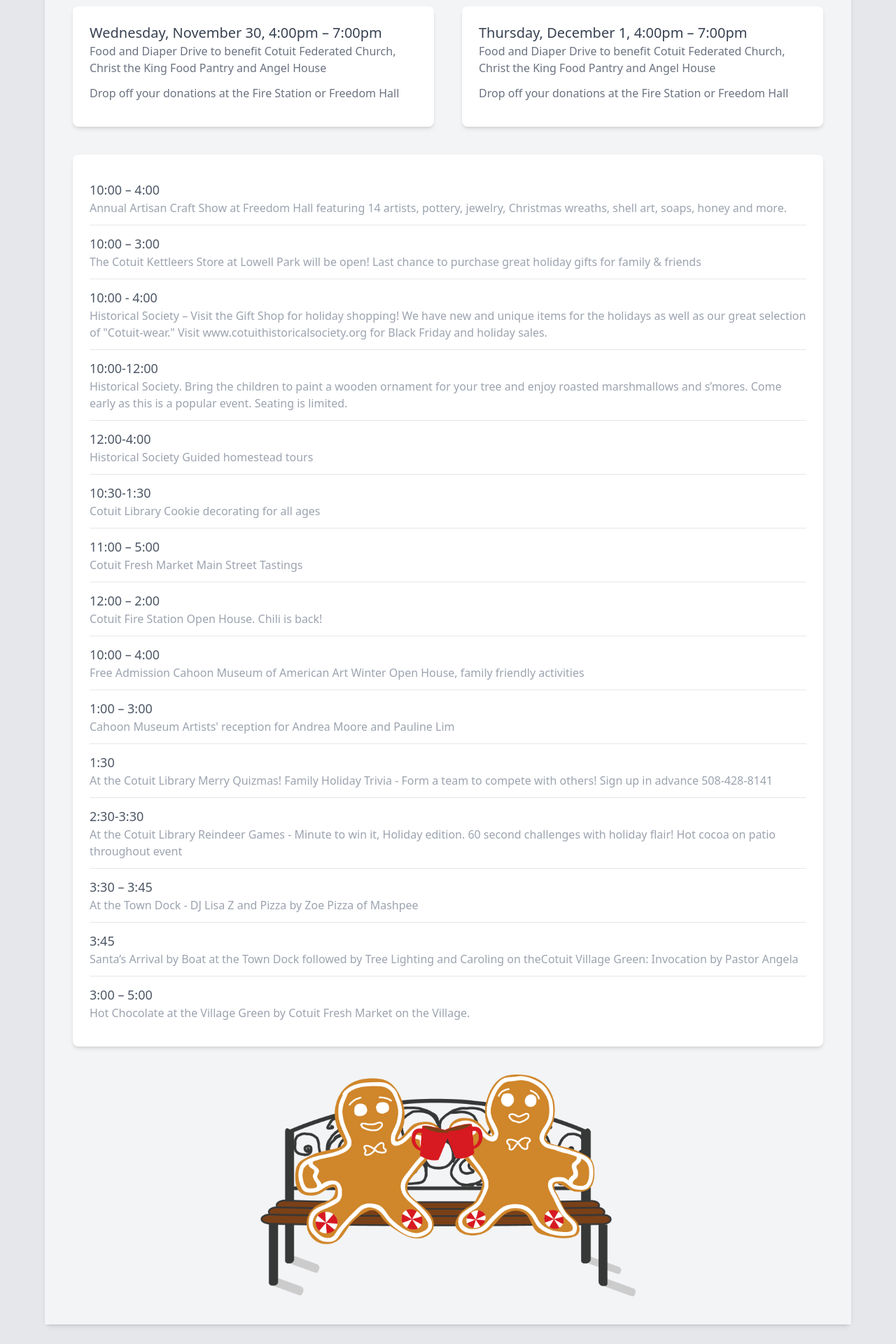
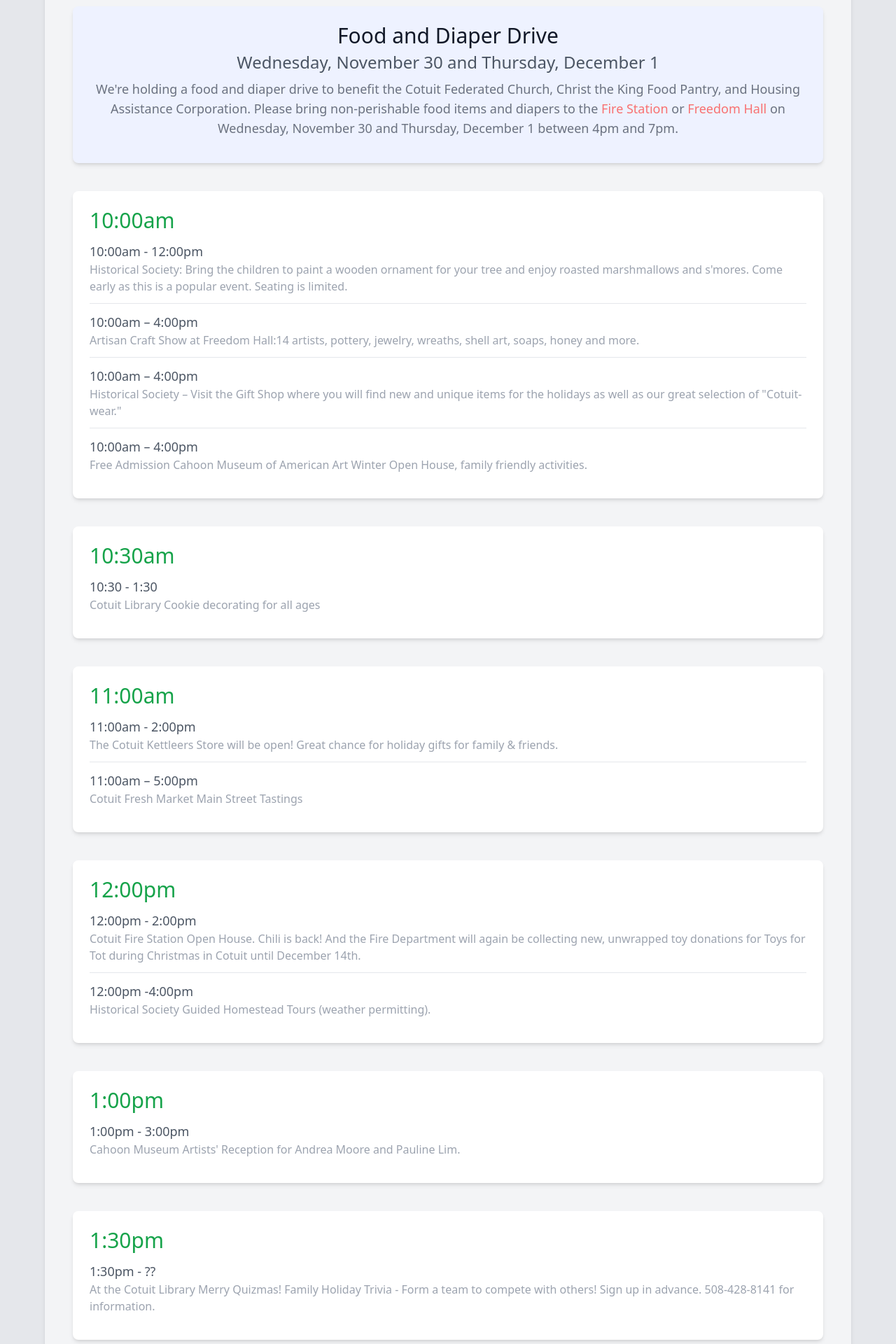
Before and after one commit to dfravel/christmas-in-cotuit, a Vue app: page / in a window 1280 px wide. Shown: the part 420-2340 px from the top of the page at 70% size. Built offline with nearby package versions, Linux system fonts and the light colour scheme.

Commit message:
content cleanup. ready for initial launch

```diff
--- a/src/App.vue
+++ b/src/App.vue
@@ -8,130 +8,237 @@
         <h1 class="text-xl sm:text-3xl my-4 text-white">Saturday, December 3, 2022</h1>
       </header>
 
-      <main class="bg-gray-100 p-10 h-full">
-        <div class="grid grid-cols-1 sm:grid-cols-2 gap-y-10 sm:gap-x-10">
-          <div class="col-span-1 rounded-lg shadow-md p-6 bg-white">
-            <h2 class="text-xl text-gray-700">Wednesday, November 30, 4:00pm – 7:00pm</h2>
-            <p class="text-gray-500 mb-3">Food and Diaper Drive to benefit Cotuit Federated Church, Christ the King Food Pantry and Angel House</p>
-            <p class="text-gray-500 mb-3">Drop off your donations at the Fire Station or Freedom Hall</p>
-          </div>
-
-          <div class="col-span-1 rounded-lg shadow-md p-6 bg-white">
-            <h2 class="text-xl text-gray-700">Thursday, December 1, 4:00pm – 7:00pm</h2>
-            <p class="text-gray-500 mb-3">Food and Diaper Drive to benefit Cotuit Federated Church, Christ the King Food Pantry and Angel House</p>
-            <p class="text-gray-500 mb-3">Drop off your donations at the Fire Station or Freedom Hall</p>
+      <main class="bg-gray-100 p-4 sm:p-10 h-full">
+        <div class="grid grid-cols-1 gap-y-10">
+          <div class="col-span-1 rounded-lg shadow-md p-6 bg-indigo-50 text-center">
+            <h2 class="text-2xl sm:text-3xl text-gray-900">Food and Diaper Drive</h2>
+            <h2 class="text-xl sm:text-2xl text-gray-600 mt-1">Wednesday, November 30 and Thursday, December 1</h2>
+            <p class="text-gray-500 mb-3 mt-2 text-base sm:text-lg">
+              We're holding a food and diaper drive to benefit the Cotuit Federated Church, Christ the King Food Pantry, and Housing Assistance
+              Corporation. Please bring non-perishable food items and diapers to the
+              <a href="https://goo.gl/maps/YYpZbXFULAqtYQH47" target="_blank" class="text-red-400 hover:underline">Fire Station</a> or
+              <a href="https://goo.gl/maps/EEK7bnubQzbSn9eZ8" target="_blank" class="text-red-400 hover:underline">Freedom Hall</a> on Wednesday,
+              November 30 and Thursday, December 1 between 4pm and 7pm.
+            </p>
+            <p class="text-gray-500 mb-3 mt-2 text-lg"></p>
           </div>
         </div>
 
-        <div class="grid grid-cols-1 mt-10 bg-white rounded-lg shadow-md p-6">
+        <div class="flex flex-col mb-6 mt-10 bg-white rounded-lg shadow-md p-6">
+          <div>
+            <div class="text-green-600 text-3xl">10:00am</div>
+          </div>
+
           <ul class="divide-y divide-gray-200">
             <li class="py-3">
               <div class="flex flex-col">
-                <div class="text-gray-600 text-lg">10:00 – 4:00</div>
+                <div class="text-gray-600 text-lg">10:00am - 12:00pm</div>
                 <div class="text-gray-400">
-                  Annual Artisan Craft Show at Freedom Hall featuring 14 artists, pottery, jewelry, Christmas wreaths, shell art, soaps, honey and
-                  more.
+                  Historical Society: Bring the children to paint a wooden ornament for your tree and enjoy roasted marshmallows and s'mores. Come
+                  early as this is a popular event. Seating is limited.
+                </div>
+              </div>
+            </li>
+
+            <li class="py-3">
+              <div class="flex flex-col">
+                <div class="text-gray-600 text-lg">10:00am – 4:00pm</div>
+                <div class="text-gray-400">
+                  Artisan Craft Show at Freedom Hall:14 artists, pottery, jewelry, wreaths, shell art, soaps, honey and more.
                 </div>
               </div>
             </li>
             <li class="py-3">
               <div class="flex flex-col">
-                <div class="text-gray-600 text-lg">10:00 – 3:00</div>
+                <div class="text-gray-600 text-lg">10:00am – 4:00pm</div>
                 <div class="text-gray-400">
-                  The Cotuit Kettleers Store at Lowell Park will be open! Last chance to purchase great holiday gifts for family & friends
+                  Historical Society – Visit the Gift Shop where you will find new and unique items for the holidays as well as our great selection of
+                  "Cotuit-wear."
                 </div>
               </div>
             </li>
+
             <li class="py-3">
               <div class="flex flex-col">
-                <div class="text-gray-600 text-lg">10:00 - 4:00</div>
+                <div class="text-gray-600 text-lg">10:00am – 4:00pm</div>
+                <div class="text-gray-400">Free Admission Cahoon Museum of American Art Winter Open House, family friendly activities.</div>
+              </div>
+            </li>
+          </ul>
+        </div>
+
+        <div class="flex flex-col mb-6 mt-10 bg-white rounded-lg shadow-md p-6">
+          <div>
+            <div class="text-green-600 text-3xl">10:30am</div>
+          </div>
+
+          <ul class="divide-y divide-gray-200">
+            <li class="py-3">
+              <div class="flex flex-col">
+                <div class="text-gray-600 text-lg">10:30 - 1:30</div>
+                <div class="text-gray-400">Cotuit Library Cookie decorating for all ages</div>
+              </div>
+            </li>
+          </ul>
+        </div>
+
+        <div class="flex flex-col mb-6 mt-10 bg-white rounded-lg shadow-md p-6">
+          <div class="text-green-600 text-3xl">11:00am</div>
+
+          <ul class="divide-y divide-gray-200">
+            <li class="py-3">
+              <div class="flex flex-col">
+                <div class="text-gray-600 text-lg">11:00am - 2:00pm</div>
+                <div class="text-gray-400">The Cotuit Kettleers Store will be open! Great chance for holiday gifts for family & friends.</div>
+              </div>
+            </li>
+
+            <li class="py-3">
+              <div class="flex flex-col">
+                <div class="text-gray-600 text-lg">11:00am – 5:00pm</div>
+                <div class="text-gray-400">Cotuit Fresh Market Main Street Tastings</div>
+              </div>
+            </li>
+          </ul>
+        </div>
+
+        <div class="flex flex-col mb-6 mt-10 bg-white rounded-lg shadow-md p-6">
+          <div>
+            <div class="text-green-600 text-3xl">12:00pm</div>
+          </div>
+
+          <ul class="divide-y divide-gray-200">
+            <li class="py-3">
+              <div class="flex flex-col">
+                <div class="text-gray-600 text-lg">12:00pm - 2:00pm</div>
                 <div class="text-gray-400">
-                  Historical Society – Visit the Gift Shop for holiday shopping! We have new and unique items for the holidays as well as our great
-                  selection of "Cotuit-wear." Visit www.cotuithistoricalsociety.org for Black Friday and holiday sales.
+                  Cotuit Fire Station Open House. Chili is back! And the Fire Department will again be collecting new, unwrapped toy donations for
+                  Toys for Tot during Christmas in Cotuit until December 14th.
                 </div>
               </div>
             </li>
+
             <li class="py-3">
               <div class="flex flex-col">
-                <div class="text-gray-600 text-lg">10:00-12:00</div>
+                <div class="text-gray-600 text-lg">12:00pm -4:00pm</div>
+                <div class="text-gray-400">Historical Society Guided Homestead Tours (weather permitting).</div>
+              </div>
+            </li>
+          </ul>
+        </div>
+
+        <div class="flex flex-col mb-6 mt-10 bg-white rounded-lg shadow-md p-6">
+          <div>
+            <div class="text-green-600 text-3xl">1:00pm</div>
+          </div>
+
+          <ul class="divide-y divide-gray-200">
+            <li class="py-3">
+              <div class="flex flex-col">
+                <div class="text-gray-600 text-lg">1:00pm - 3:00pm</div>
+                <div class="text-gray-400">Cahoon Museum Artists' Reception for Andrea Moore and Pauline Lim.</div>
+              </div>
+            </li>
+          </ul>
+        </div>
+
+        <div class="flex flex-col mb-6 mt-10 bg-white rounded-lg shadow-md p-6">
+          <div>
+            <div class="text-green-600 text-3xl">1:30pm</div>
+          </div>
+
+          <ul class="divide-y divide-gray-200">
+            <li class="py-3">
+              <div class="flex flex-col">
+                <div class="text-gray-600 text-lg">1:30pm - ??</div>
                 <div class="text-gray-400">
-                  Historical Society. Bring the children to paint a wooden ornament for your tree and enjoy roasted marshmallows and s’mores. Come
-                  early as this is a popular event. Seating is limited.
+                  At the Cotuit Library Merry Quizmas! Family Holiday Trivia - Form a team to compete with others! Sign up in advance. 508-428-8141
+                  for information.
                 </div>
               </div>
             </li>
+          </ul>
+        </div>
+
+        <div class="flex flex-col mb-6 mt-10 bg-white rounded-lg shadow-md p-6">
+          <div>
+            <div class="text-green-600 text-3xl">2:30pm</div>
+          </div>
+
+          <ul class="divide-y divide-gray-200">
             <li class="py-3">
               <div class="flex flex-col">
-                <div class="text-gray-600 text-lg">12:00-4:00</div>
-                <div class="text-gray-400">Historical Society Guided homestead tours</div>
-              </div>
-            </li>
-            <li class="py-3">
-              <div class="flex flex-col">
-                <div class="text-gray-600 text-lg">10:30-1:30</div>
-                <div class="text-gray-400">Cotuit Library Cookie decorating for all ages</div>
-              </div>
-            </li>
-            <li class="py-3">
-              <div class="flex flex-col">
-                <div class="text-gray-600 text-lg">11:00 – 5:00</div>
-                <div class="text-gray-400">Cotuit Fresh Market Main Street Tastings</div>
-              </div>
-            </li>
-            <li class="py-3">
-              <div class="flex flex-col">
-                <div class="text-gray-600 text-lg">12:00 – 2:00</div>
-                <div class="text-gray-400">Cotuit Fire Station Open House. Chili is back!</div>
-              </div>
-            </li>
-            <li class="py-3">
-              <div class="flex flex-col">
-                <div class="text-gray-600 text-lg">10:00 – 4:00</div>
-                <div class="text-gray-400">Free Admission Cahoon Museum of American Art Winter Open House, family friendly activities</div>
-              </div>
-            </li>
-            <li class="py-3">
-              <div class="flex flex-col">
-                <div class="text-gray-600 text-lg">1:00 – 3:00</div>
-                <div class="text-gray-400">Cahoon Museum Artists' reception for Andrea Moore and Pauline Lim</div>
-              </div>
-            </li>
-            <li class="py-3">
-              <div class="flex flex-col">
-                <div class="text-gray-600 text-lg">1:30</div>
+                <div class="text-gray-600 text-lg">2:30pm - 3:30pm</div>
                 <div class="text-gray-400">
-                  At the Cotuit Library Merry Quizmas! Family Holiday Trivia - Form a team to compete with others! Sign up in advance 508-428-8141
-                </div>
-              </div>
-            </li>
-            <li class="py-3">
-              <div class="flex flex-col">
-                <div class="text-gray-600 text-lg">2:30-3:30</div>
-                <div class="text-gray-400">
-                  At the Cotuit Library Reindeer Games - Minute to win it, Holiday edition. 60 second challenges with holiday flair! Hot cocoa on
+                  At the Cotuit Library Reindeer Games - Minute to Win It, Holiday edition. 60 second challenges with holiday flair! Hot cocoa on
                   patio throughout event
                 </div>
               </div>
             </li>
+          </ul>
+        </div>
+
+        <div class="flex flex-col mb-6 mt-10 bg-white rounded-lg shadow-md p-6">
+          <div>
+            <div class="text-green-600 text-3xl">3:00pm</div>
+          </div>
+
+          <ul class="divide-y divide-gray-200">
             <li class="py-3">
               <div class="flex flex-col">
-                <div class="text-gray-600 text-lg">3:30 – 3:45</div>
+                <div class="text-gray-600 text-lg">3:00pm - 5:00m</div>
+                <div class="text-gray-400">Hot Chocolate at the Village Green by Cotuit Fresh Market on the Village Green.</div>
+              </div>
+            </li>
+          </ul>
+        </div>
+
+        <div class="flex flex-col mb-6 mt-10 bg-white rounded-lg shadow-md p-6">
+          <div>
+            <div class="text-green-600 text-3xl">3:30pm</div>
+          </div>
+
+          <ul class="divide-y divide-gray-200">
+            <li class="py-3">
+              <div class="flex flex-col">
+                <div class="text-gray-600 text-lg">3:30pm</div>
                 <div class="text-gray-400">At the Town Dock - DJ Lisa Z and Pizza by Zoe Pizza of Mashpee</div>
               </div>
             </li>
+          </ul>
+        </div>
+
+        <div class="flex flex-col mb-6 mt-10 bg-white rounded-lg shadow-md p-6">
+          <div>
+            <div class="text-green-600 text-3xl">3:45pm</div>
+          </div>
+
+          <ul class="divide-y divide-gray-200">
             <li class="py-3">
               <div class="flex flex-col">
-                <div class="text-gray-600 text-lg">3:45</div>
+                <div class="text-gray-600 text-lg">3:45pm</div>
                 <div class="text-gray-400">
-                  Santa’s Arrival by Boat at the Town Dock followed by Tree Lighting and Caroling on theCotuit Village Green: Invocation by Pastor
-                  Angela
+                  Santa's Arrival by Boat at the Town Dock followed by Tree Lighting and Caroling on the Cotuit Village Green: Invocation by Pastor
+                  Angela.
                 </div>
               </div>
             </li>
+          </ul>
+        </div>
+
+        <div class="flex flex-col mb-6 mt-10 bg-white rounded-lg shadow-md p-6">
+          <div>
+            <div class="text-green-600 text-3xl">4:00pm</div>
+          </div>
+
+          <ul class="divide-y divide-gray-200">
             <li class="py-3">
               <div class="flex flex-col">
-                <div class="text-gray-600 text-lg">3:00 – 5:00</div>
-                <div class="text-gray-400">Hot Chocolate at the Village Green by Cotuit Fresh Market on the Village.</div>
+                <div class="text-gray-600 text-lg">4:00pm</div>
+                <div class="text-gray-400">
+                  Cotuit Federated Church will serve cookies by the tree this year at the Village Christmas Tree at 4. Cookies from the community can
+                  be dropped off at the Church on Friday, 12/2 or Saturday 12/3 from 10:00 – 12:00
+                </div>
               </div>
             </li>
           </ul>
```
